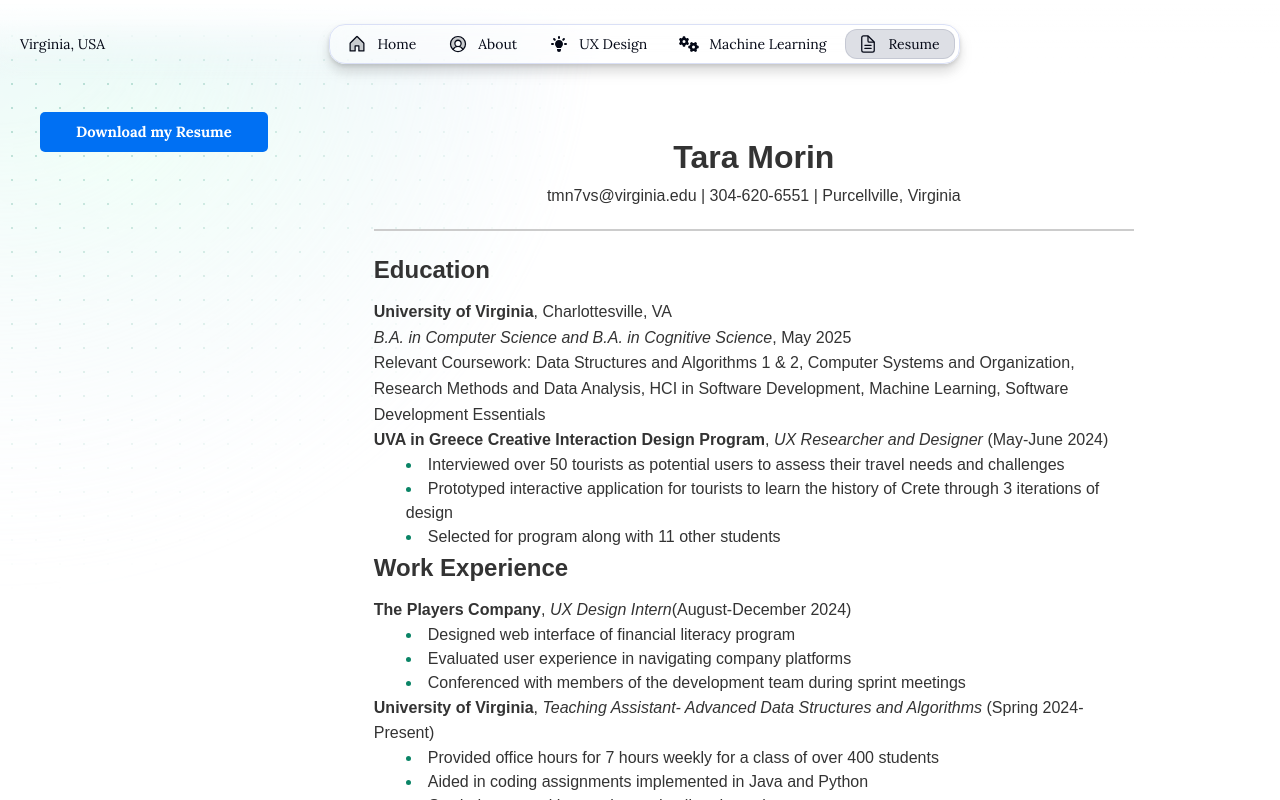
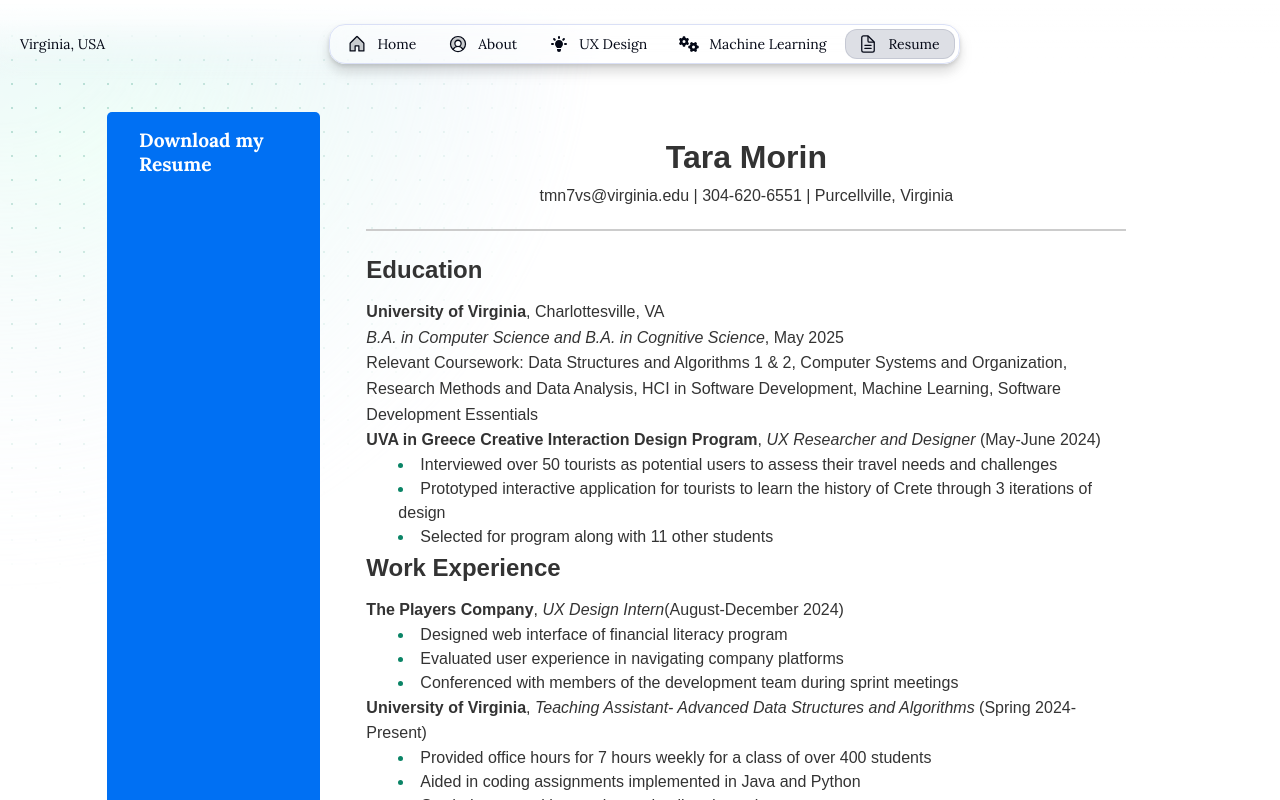
Before and after one commit to tara-morin/website, a Next.js app: page /en/resume in a window 1280 px wide. Shown: the top 800 px of the page. Built offline with nearby package versions, Linux system fonts and the light colour scheme.

Commit message:
made another flex box

```diff
--- a/src/app/[locale]/resume/page.tsx
+++ b/src/app/[locale]/resume/page.tsx
@@ -18,8 +18,9 @@ export default async function Resume() {
     // const markdownHtml = await getMarkdownContent();
 
     return (
-        <Flex fillWidth>
-            <Button
+        <Flex>
+          <Flex>
+          <a
                 href="/TMresume.pdf"
                 download="TMresume.pdf"
                 style={{
@@ -33,7 +34,9 @@ export default async function Resume() {
                 }}
             >
                 Download my Resume
-            </Button>
+            </a>
+          </Flex>
+          <Flex fillWidth>
             {/* <div
                 dangerouslySetInnerHTML={{ __html: markdownHtml }}
                 style={{ maxWidth: "800px", margin: "auto", padding: "2rem" }}
@@ -204,7 +207,7 @@ export default async function Resume() {
         </li>
       </ul>
     </div>
-
+    </Flex>
         </Flex>
 
     );
```
